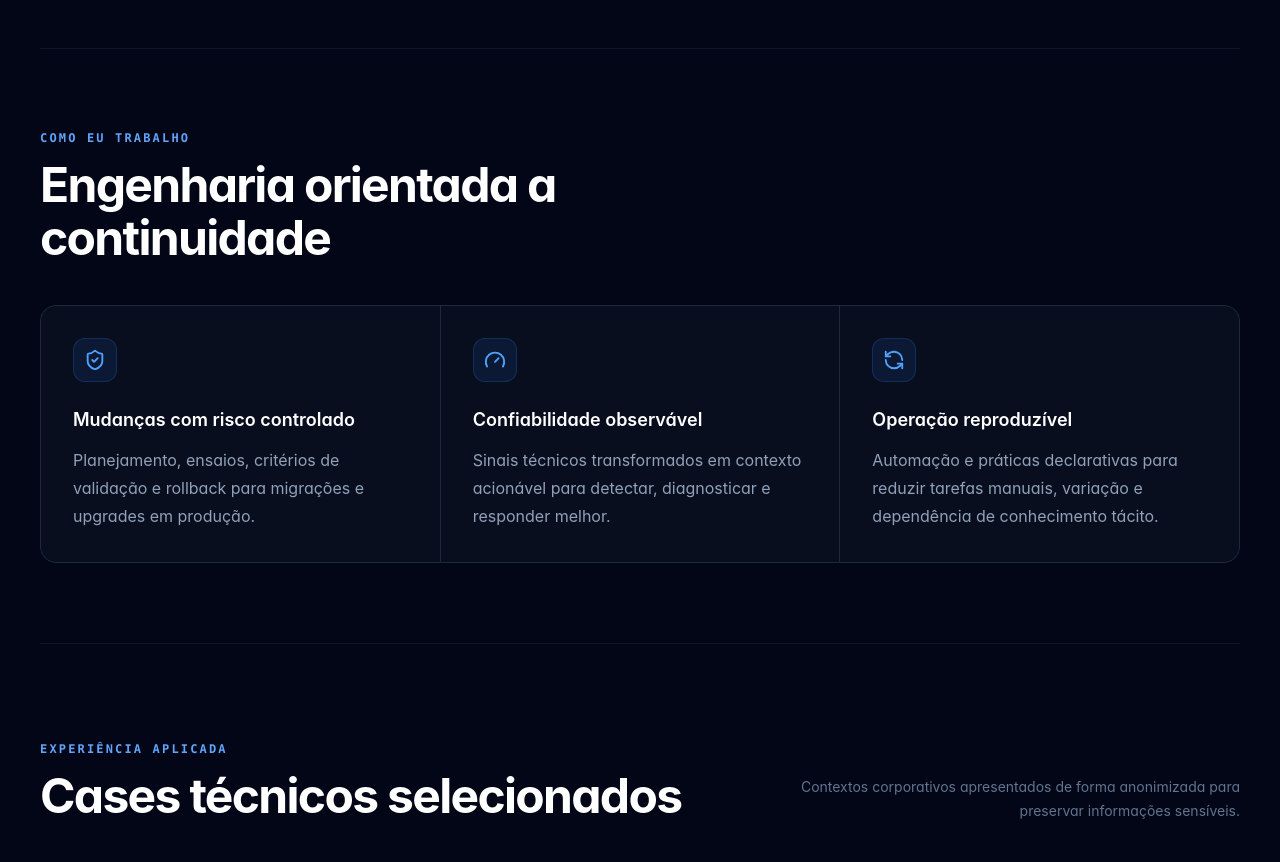
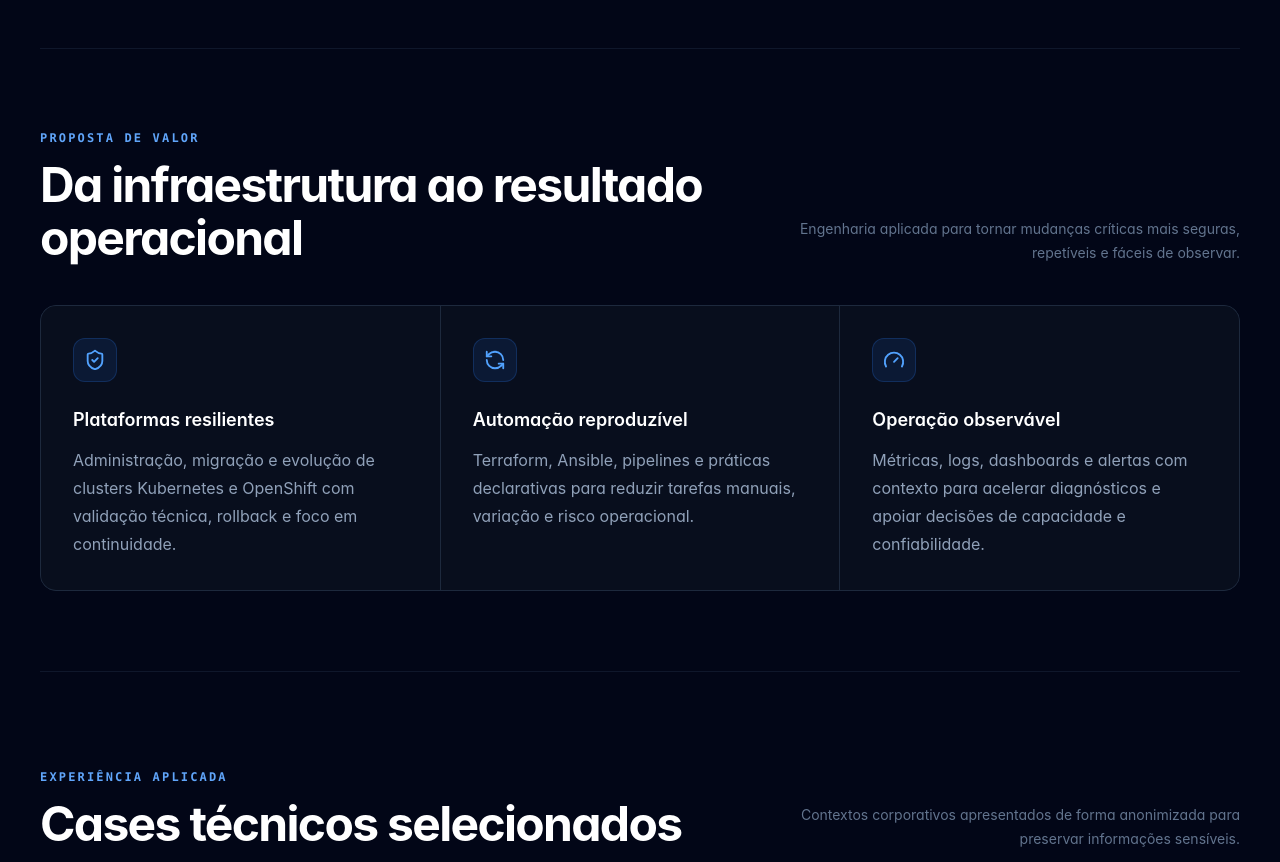
Before and after one commit to thiagor125/portifolio-devops, a Next.js app: page / in a window 1280 px wide. Shown: the part 920-1782 px from the top of the page. Built offline with nearby package versions, Linux system fonts and the light colour scheme.

Commit message:
Refine engineering value proposition

```diff
--- a/sections/Impact.tsx
+++ b/sections/Impact.tsx
@@ -2,31 +2,36 @@ import { Gauge, RefreshCcw, ShieldCheck } from "lucide-react";
 
 const impacts = [
   {
-    title: "Mudanças com risco controlado",
+    title: "Plataformas resilientes",
     description:
-      "Planejamento, ensaios, critérios de validação e rollback para migrações e upgrades em produção.",
+      "Administração, migração e evolução de clusters Kubernetes e OpenShift com validação técnica, rollback e foco em continuidade.",
     icon: ShieldCheck,
   },
   {
-    title: "Confiabilidade observável",
+    title: "Automação reproduzível",
     description:
-      "Sinais técnicos transformados em contexto acionável para detectar, diagnosticar e responder melhor.",
-    icon: Gauge,
+      "Terraform, Ansible, pipelines e práticas declarativas para reduzir tarefas manuais, variação e risco operacional.",
+    icon: RefreshCcw,
   },
   {
-    title: "Operação reproduzível",
+    title: "Operação observável",
     description:
-      "Automação e práticas declarativas para reduzir tarefas manuais, variação e dependência de conhecimento tácito.",
-    icon: RefreshCcw,
+      "Métricas, logs, dashboards e alertas com contexto para acelerar diagnósticos e apoiar decisões de capacidade e confiabilidade.",
+    icon: Gauge,
   },
 ];
 
 export default function Impact() {
   return (
     <section aria-labelledby="impacto-title" className="section-block border-y border-slate-900 py-20">
-      <div className="section-heading">
-        <p className="section-kicker">Como eu trabalho</p>
-        <h2 id="impacto-title">Engenharia orientada a continuidade</h2>
+      <div className="section-heading md:flex md:items-end md:justify-between">
+        <div>
+          <p className="section-kicker">Proposta de valor</p>
+          <h2 id="impacto-title">Da infraestrutura ao resultado operacional</h2>
+        </div>
+        <p className="mt-5 max-w-md text-sm leading-6 text-slate-500 md:mt-0 md:text-right">
+          Engenharia aplicada para tornar mudanças críticas mais seguras, repetíveis e fáceis de observar.
+        </p>
       </div>
 
       <div className="grid gap-px overflow-hidden rounded-2xl border border-slate-800 bg-slate-800 md:grid-cols-3">
```
